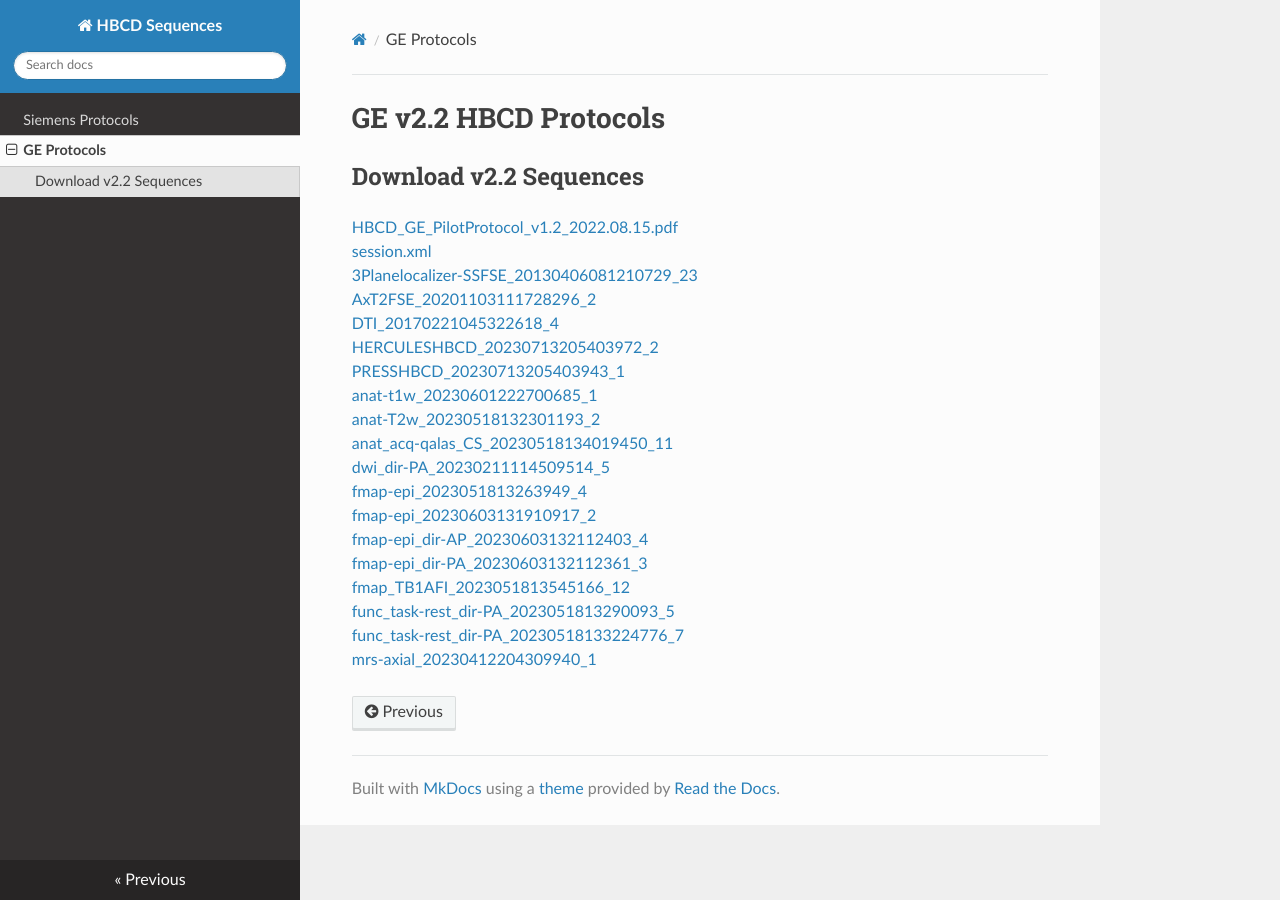
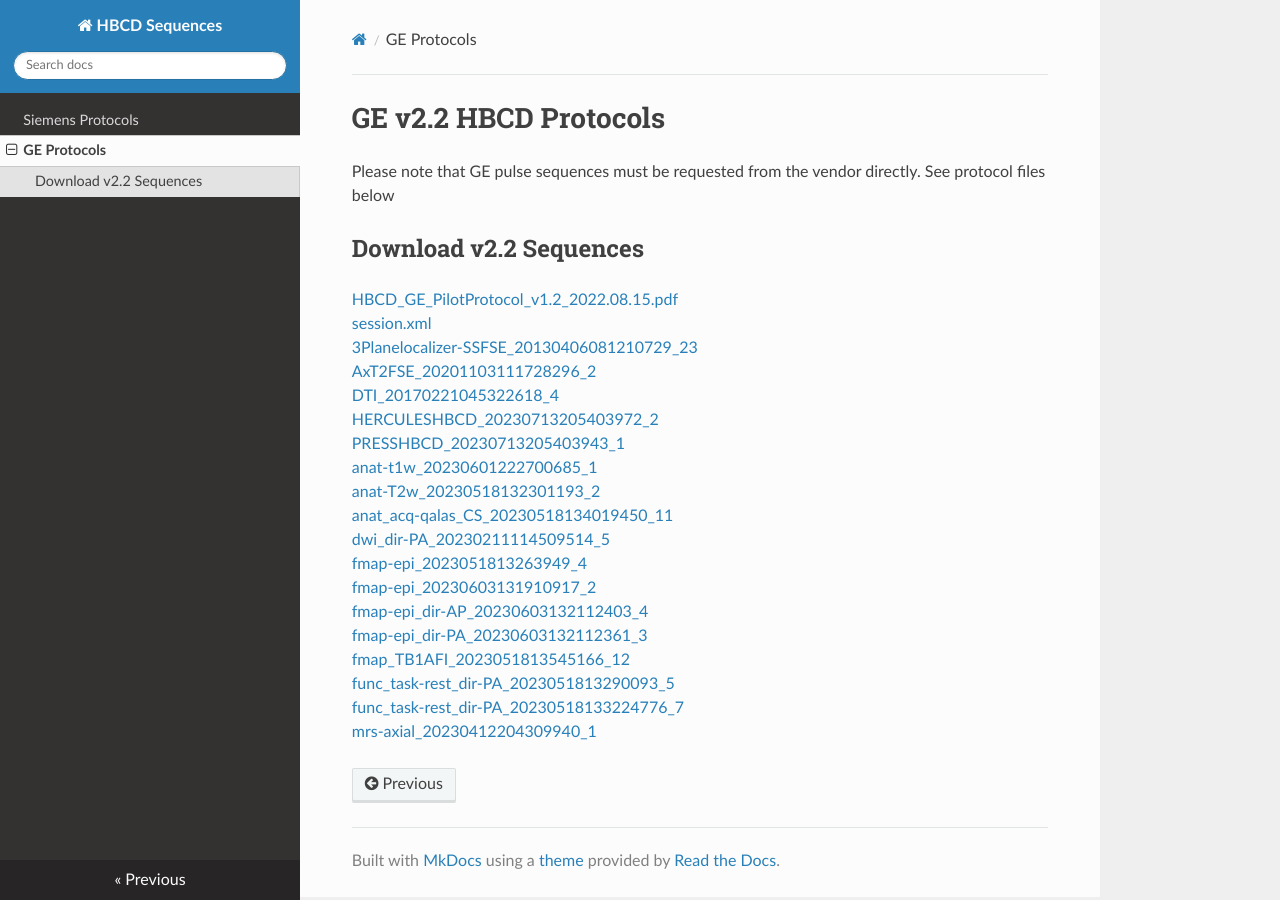
Before and after one commit to DCAN-Labs/hbcdsequences, an MkDocs documentation site: the page built from docs/ge.md, in a window 1280 px wide. Built offline with MkDocs 1.6.1, drawn with Linux system fonts in a browser that asks for light colours; nearby versions of some CDN libraries.

Commit message:
Update ge.md

```diff
--- a/docs/ge.md
+++ b/docs/ge.md
@@ -1,4 +1,6 @@
 # GE v2.2 HBCD Protocols
+
+Please note that GE pulse sequences must be requested from the vendor directly. See protocol files below
 
 ## Download v2.2 Sequences
 [HBCD_GE_PilotProtocol_v1.2_2022.08.15.pdf](v2.2_sequences/ge/HBCD_GE_PilotProtocol_v1.2_2022.08.15.pdf)<br>
```
